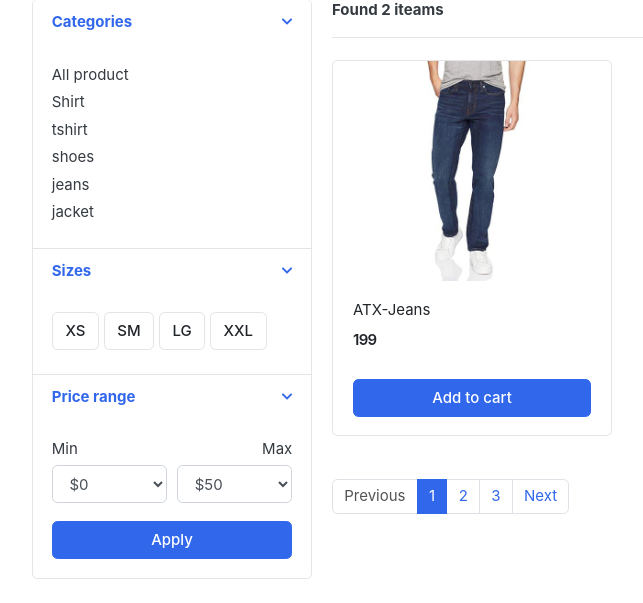
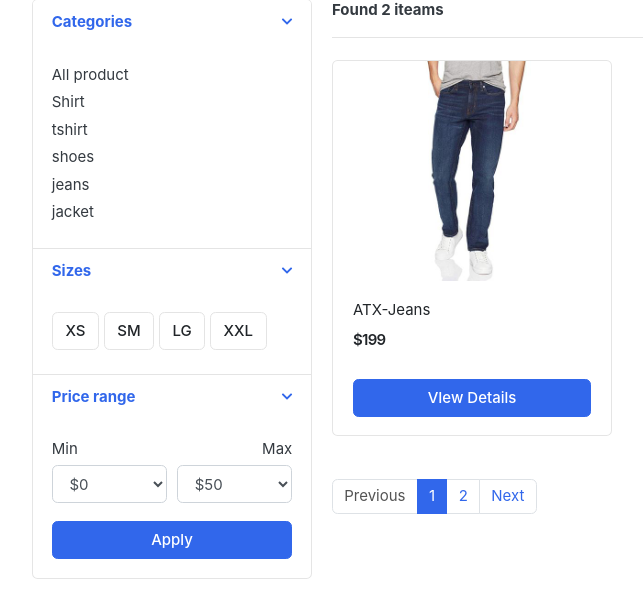
Before and after one commit to dhyey1015/dkart, a Django app: page /store/jeans/ in a window 1280 px wide. Shown: the part 295-898 px from the top of the page, without its empty margins (18-661 px from the left). Run offline with Django 5.2, Linux system fonts and the light colour scheme; data comes from the database, SQL or seed files in the repository; some libraries are stand-ins or nearby versions; some web fonts are replaced.

Commit message:
written logic of paginator to chnage page to next

```diff
--- a/dkart/templates/store/store.html
+++ b/dkart/templates/store/store.html
@@ -139,10 +139,10 @@
                     <div class="fix-height">
                         <a href="{{product.get_url}}" class="title">{{product.product_name}}</a>
                         <div class="price-wrap mt-2">
-                            <span class="price">{{product.price}}</span>
+                            <span class="price">${{product.price}}</span>
                         </div> <!-- price-wrap.// -->
                     </div>
-                    <a href="{% url 'add_cart' product.id %}" class="btn btn-block btn-primary">Add to cart </a>
+                    <a href="{{ product.get_url }}" class="btn btn-block btn-primary">VIew Details </a>
                 </figcaption>
             </figure>
         </div> <!-- col.// -->
@@ -151,13 +151,30 @@
 
 
     <nav class="mt-4" aria-label="Page navigation sample">
-      <ul class="pagination">
-        <li class="page-item disabled"><a class="page-link" href="#">Previous</a></li>
-        <li class="page-item active"><a class="page-link" href="#">1</a></li>
-        <li class="page-item"><a class="page-link" href="#">2</a></li>
-        <li class="page-item"><a class="page-link" href="#">3</a></li>
-        <li class="page-item"><a class="page-link" href="#">Next</a></li>
+    {% if products.has_other_pages %}
+        <ul class="pagination">
+        {% if products.has_previous %}
+            <li class="page-item "><a class="page-link" href="?page={{products.previous_page_number}}">Previous</a></li>
+        {% else %}
+            <li class="page-item disabled"><a class="page-link" href="#">Previous</a></li>
+        {% endif %}
+
+        {% for i in products.paginator.page_range %}
+            {% if products.number == i %}
+                <li class="page-item active"><a class="page-link" href="#">{{i}}</a></li>
+            {% else %}
+                <li class="page-item"><a class="page-link" href="?page={{i}}">{{i}}</a></li>
+            {% endif %}
+        {% endfor %}
+
+        {% if products.has_next %}
+            <li class="page-item"><a class="page-link" href="?page={{products.next_page_number}}">Next</a></li>
+        {% else %}
+            <li class="page-item disabled"><a class="page-link" href="#">Next</a></li>
+        {% endif %}
+
       </ul>
+        {% endif %}
     </nav>
 
         </main> <!-- col.// -->
```
